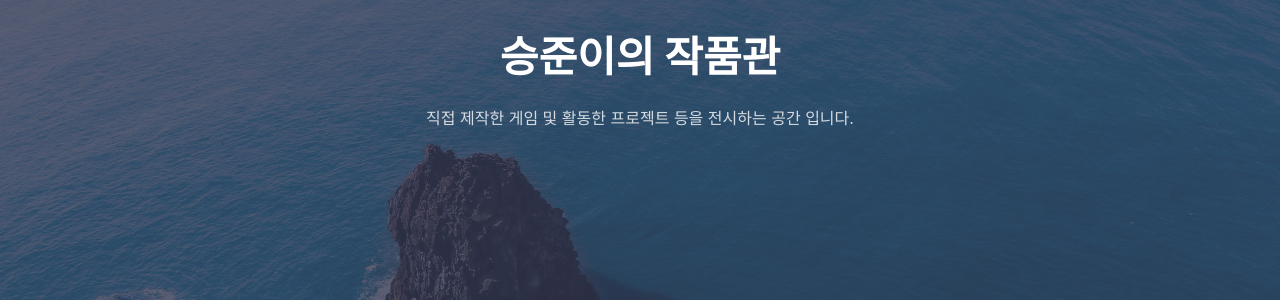
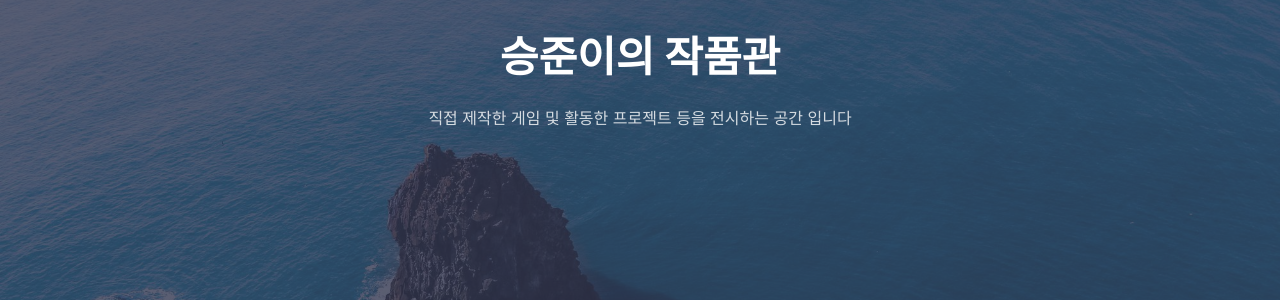
Before and after one commit to peoplegentle/peoplegentle.github.io, a Jekyll site: the page built from index.md, in a window 1280 px wide. Shown: the part 205-505 px from the top of the page. Built offline with Jekyll 4.4.1, drawn with Linux system fonts in a browser that asks for light colours.

```diff
--- a/_config.yml
+++ b/_config.yml
@@ -24,7 +24,7 @@ navigation: # Navigation links
   # - {name: 'Contact', link: '/contact'}
 
 tagline: >
-  직접 제작한 게임 및 활동한 프로젝트 등을 전시하는 공간 입니다.
+  직접 제작한 게임 및 활동한 프로젝트 등을 전시하는 공간 입니다
 
 hero_img: posts/sleek_lg.jpg # Main background image: use the path from /assets/img/ => This will output /assets/img/posts/sleek_lg.jpg
 
```
Also changed, not shown: _posts/2024-10-26-2d-minecraft.md (+1 -1 lines).
